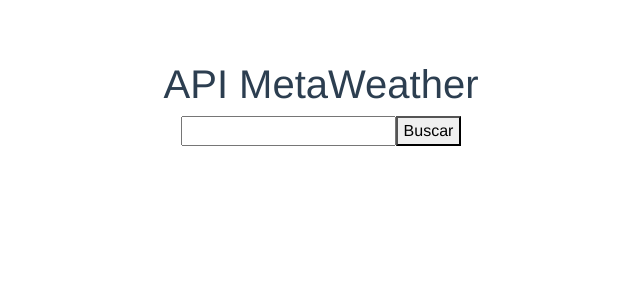
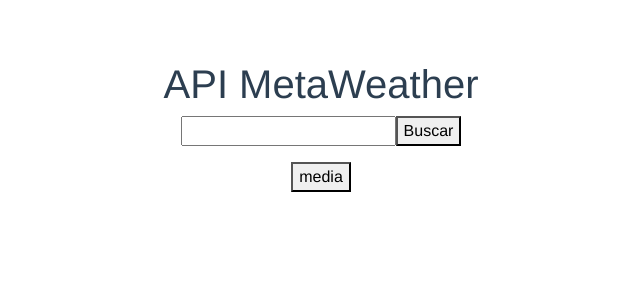
Before and after one commit to Itziar88/weather, a Vue app: page / in a window 1280 px wide. Shown: the top 300 px of the page, without its empty margins (319-959 px from the left). Built offline with nearby package versions, Linux system fonts and the light colour scheme.

Commit message:
starting averageTemp

```diff
--- a/src/App.vue
+++ b/src/App.vue
@@ -8,6 +8,9 @@
             :cities="cities"
         />
         <!-- <Pruebas /> -->
+        <button @click="media">
+            media
+        </button>
     </div>
 </template>
 
@@ -52,6 +55,14 @@
                 stateAbbr: city.consolidated_weather[0].weather_state_abbr,
             }
         },
+        media () {
+            let averageTemp
+            this.cities.forEach((city) => {
+                averageTemp = city.temp
+                console.log(averageTemp)
+            })
+            console.log('ok')
+        },
     },
 }
 </script>
```
